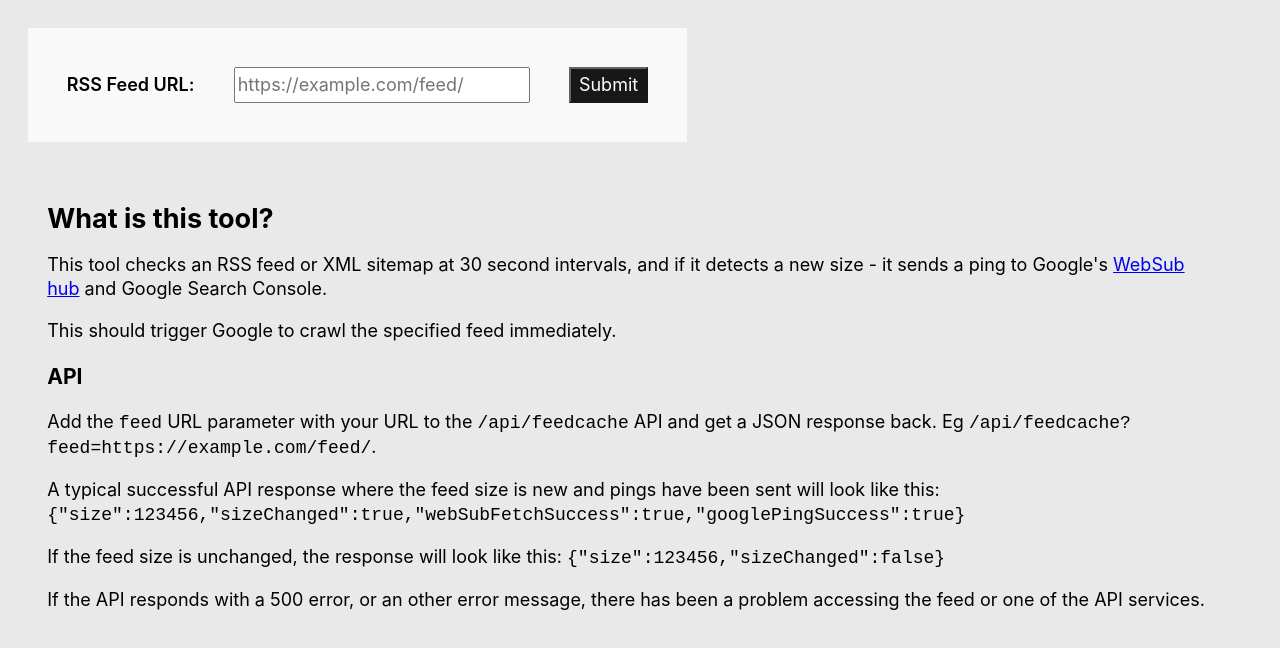
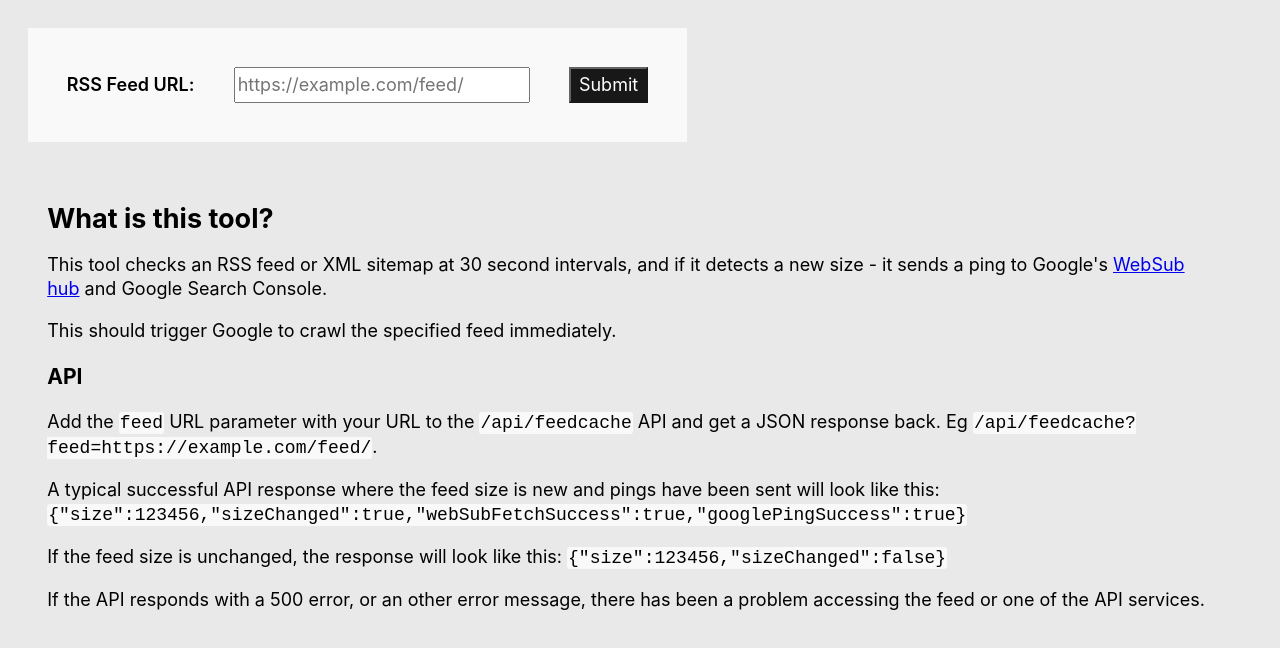
Before and after one commit to colinmcdermott/feedchecker-api, a Next.js app: page / in a window 1280 px wide. Shown: the top 648 px of the page. Built offline with nearby package versions, Linux system fonts and the light colour scheme.

Commit message:
Update globals.css

```diff
--- a/styles/globals.css
+++ b/styles/globals.css
@@ -4,7 +4,8 @@ html,body,main {
   text-rendering: optimizeSpeed;
 }
 :root {
-  --flowSpace: 1.09em;
+  --flowSpace:1.09em;
+  --lightBackground:#F9F9F9;
 }
 body {background-color:#e9e9e9;}
 body, input, label {
@@ -31,6 +32,9 @@ section.statsWindow {
 code {
   white-space: pre-wrap;
   word-wrap: break-word;
+  background: var(--lightBackground);
+  padding: 1px;
+  border-radius: 3px;
 }
 #change, #additional {
   margin-right:var(--flowSpace);
@@ -39,7 +43,7 @@ code {
   align-items: flex-start;}
 form {
   display: inline-flex;
-  background-color: #F9F9F9;
+  background-color: var(--lightBackground);
   align-content: space-around;
   flex-wrap: wrap;
   align-items: center;
```
